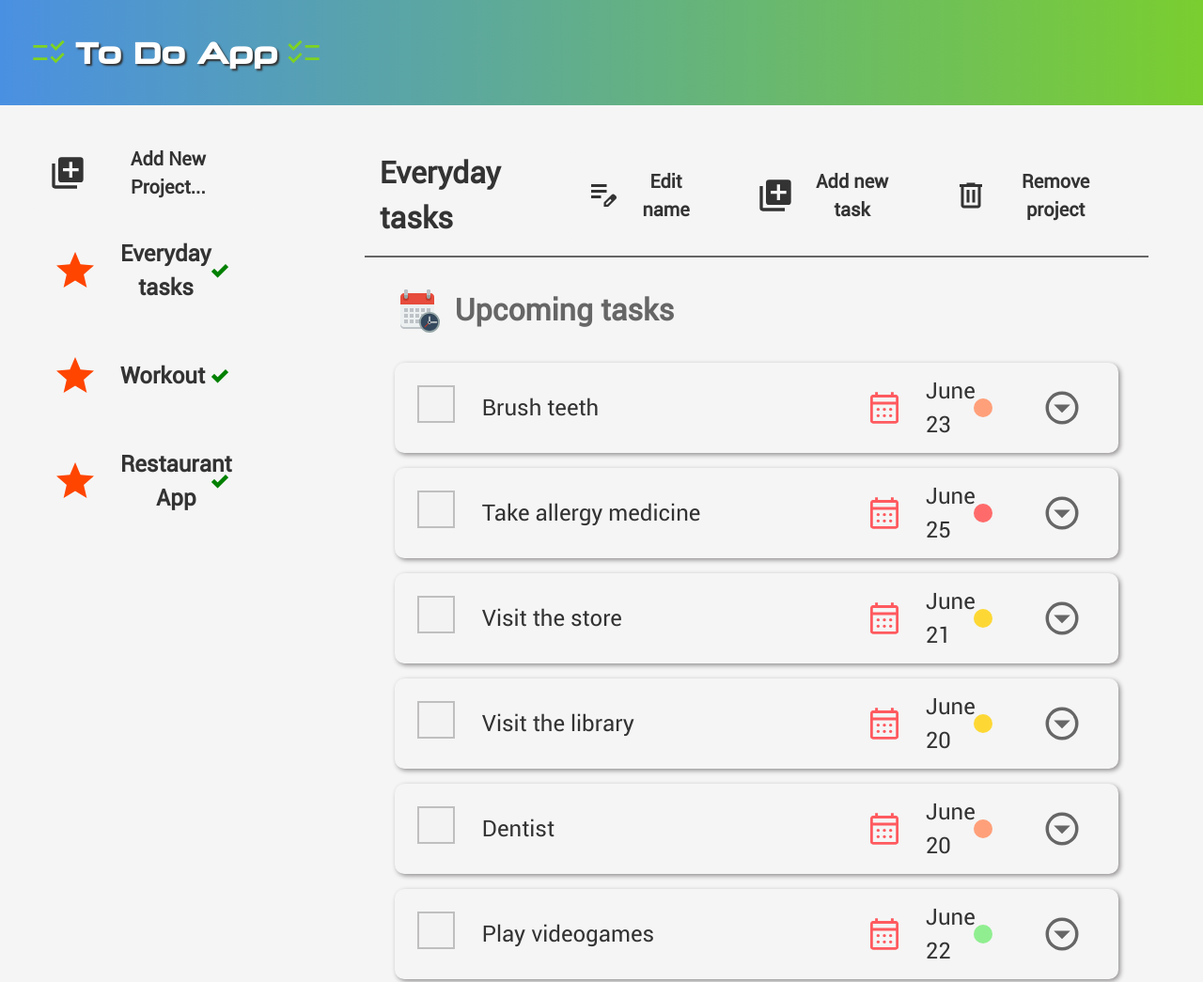
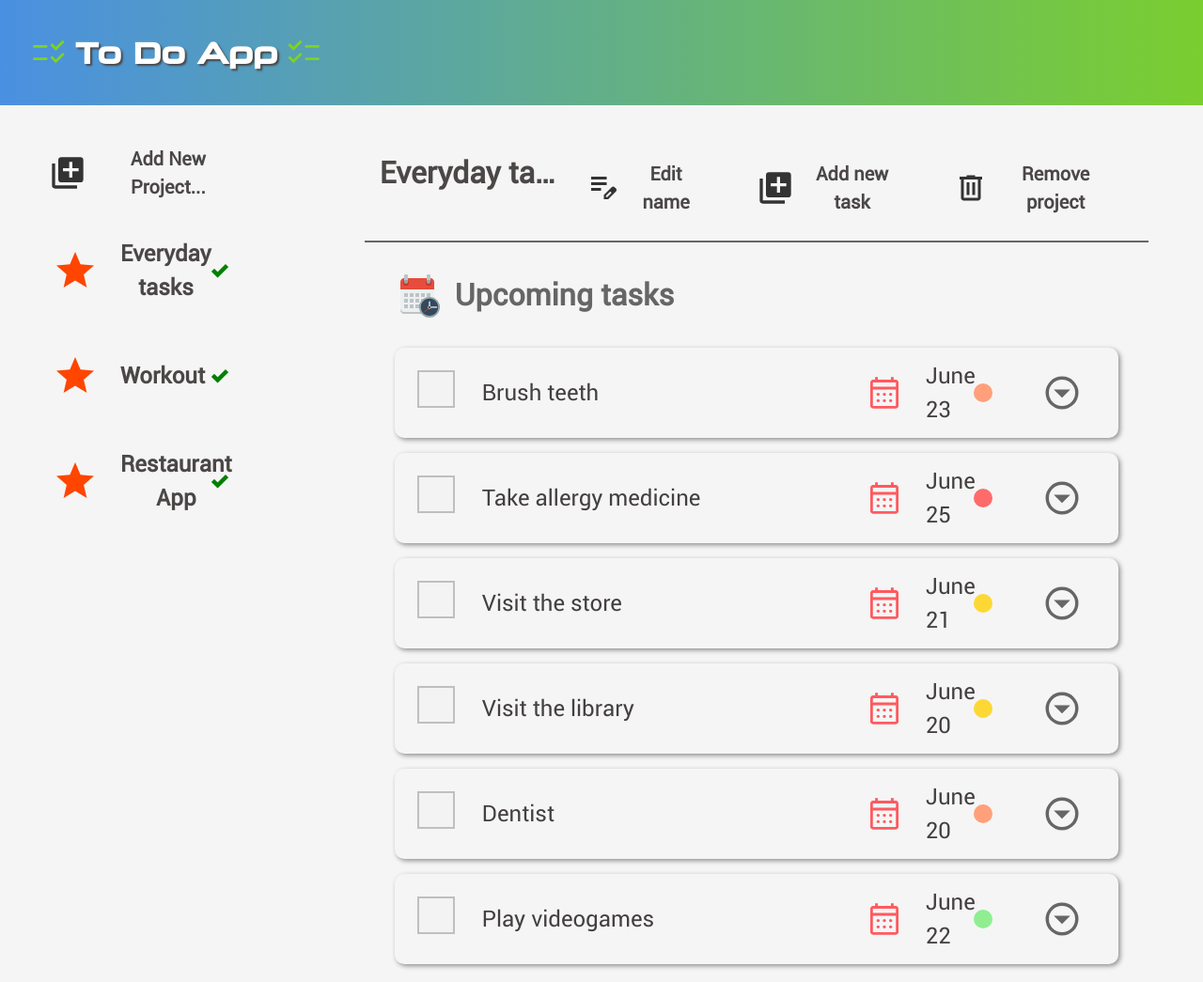
Before and after one commit to V1IRuZ/todo-list, a website built with webpack: page src/template.html in a window 1280 px wide. Shown: the top 1045 px of the page at 94% size. Built offline with nearby package versions, Linux system fonts and the light colour scheme; files whose address does not match are found by name.

Commit message:
Fine-tune styles and remove unused ones
Colors that were not used on the page were removed. The dark gray variable was slightly tweaked. Hover color was added to modal buttons and project overflow was adjusted for long project names.

```diff
--- a/src/styles.css
+++ b/src/styles.css
@@ -68,24 +68,18 @@
   :root {
     --system-ui: system-ui, -apple-system, BlinkMacSystemFont, 'Segoe UI', Roboto, Oxygen, Ubuntu, Cantarell, 'Open Sans', 'Helvetica Neue', sans-serif;
     --btn-padding: 0.5em 1em;
-    /* Colors */
-    /* background */
-    --ligth-gray: #f5f5f5;
+    --linear-gradient: linear-gradient(to right, var(--sky-blue), var(--soft-green));
+    --para-color: #444040;
+    --dark-gray: #4b4747;
+    --light-gray: #f5f5f5;
+    --sky-blue: #4A90E2;
+    --hover-blue: #56a5ff;
     --off-white: #FFFFFF;
-    /* Action (buttons) */
-    --sky-blue: #4A90E2;
-    /* Secondary */
     --soft-green: #7ED321;
-    /* Text colors */
-    --dark-gray: #333333;
     --medium-gray: #666666;
-    /* Error or Warning Indicators: */
     --warm-red: #FF5A5F;
-    --amber: #F8D22A;
-    /* hover/focus */
-    --light-blue: #E5F1FB;
-    --background-color: linear-gradient(to right, var(--sky-blue), var(--soft-green));
     --shadow-color: #918e8e;
+    --text-shadow: 2px 2px 2px var(--dark-gray);
   }
 
   /* BASIC */
@@ -114,7 +108,7 @@
   header,
   footer {
     grid-column: 1/3;
-    background: var(--background-color);
+    background: var(--linear-gradient);
   }
 
   header {
@@ -128,10 +122,11 @@
     gap: 8px;
   }
 
-  .logo-text {
+  .logo-text,
+  footer {
     font-family: 'Neuropolitical';
     color: var(--off-white);
-    text-shadow: 2px 2px 2px var(--dark-gray);
+    text-shadow: var(--text-shadow);
   }
 
   footer {
@@ -149,7 +144,7 @@
     flex-direction: column;
     gap: 1em;
     padding: 2em;
-    background-color: var(--ligth-gray)
+    background-color: var(--light-gray)
   }
 
   .my-projects {
@@ -179,7 +174,7 @@
 
   main {
     padding: 2em 10em 2em 5em;
-    background-color: var(--ligth-gray);
+    background-color: var(--light-gray);
   }
 
   /* Active Project */
@@ -190,6 +185,13 @@
     justify-content: space-between;
     border-bottom: 2px solid var(--medium-gray);
     max-width: 1200px;
+  }
+
+  .project-header {
+    white-space: nowrap;
+    overflow: hidden;
+    text-overflow: ellipsis;
+    max-width: 350px;
   }
 
   .project-options {
@@ -229,6 +231,7 @@
   .card-container {
     display: grid;
     grid-template-rows: auto auto;
+    color: var(--para-color);
     font-size: 1.5rem;
     padding: var(--btn-padding);
     border-radius: 10px;
@@ -288,7 +291,7 @@
   button {
     border-style: none;
     cursor: pointer;
-    padding: 0.5em 1em;
+    padding: var(--btn-padding);
     border-radius: 10px;
   }
 
@@ -299,7 +302,7 @@
     font-weight: 900;
     align-items: center;
     color: var(--dark-gray);
-    background-color: var(--ligth-gray);
+    background-color: var(--light-gray);
   }
 
   .project-form > div > button,
@@ -335,7 +338,7 @@
     font-size: 1.5rem;
     font-weight: 900;
     color: var(--dark-gray);
-    background-color: var(--ligth-gray);
+    background-color: var(--light-gray);
   }
 
   .project-btn:hover {
@@ -354,7 +357,7 @@
     font-weight: 900;
     align-items: center;
     color: var(--dark-gray);
-    background-color: var(--ligth-gray);
+    background-color: var(--light-gray);
   }
 
   .project-btn,
@@ -373,6 +376,12 @@
   .edit-btn:hover,
   .remove-task:hover {
     transform: scale(1.2);
+  }
+
+  .task-btns > button:hover,
+  .submit-project:hover,
+  .selection-btns > button:hover {
+    background-color: var(--hover-blue);
   }
 
   .selection-btns > button {
@@ -449,7 +458,7 @@
   }
 
   ::backdrop {
-    background: var(--background-color);
+    background: var(--linear-gradient);
     opacity: 0.7;
   }
 
```
